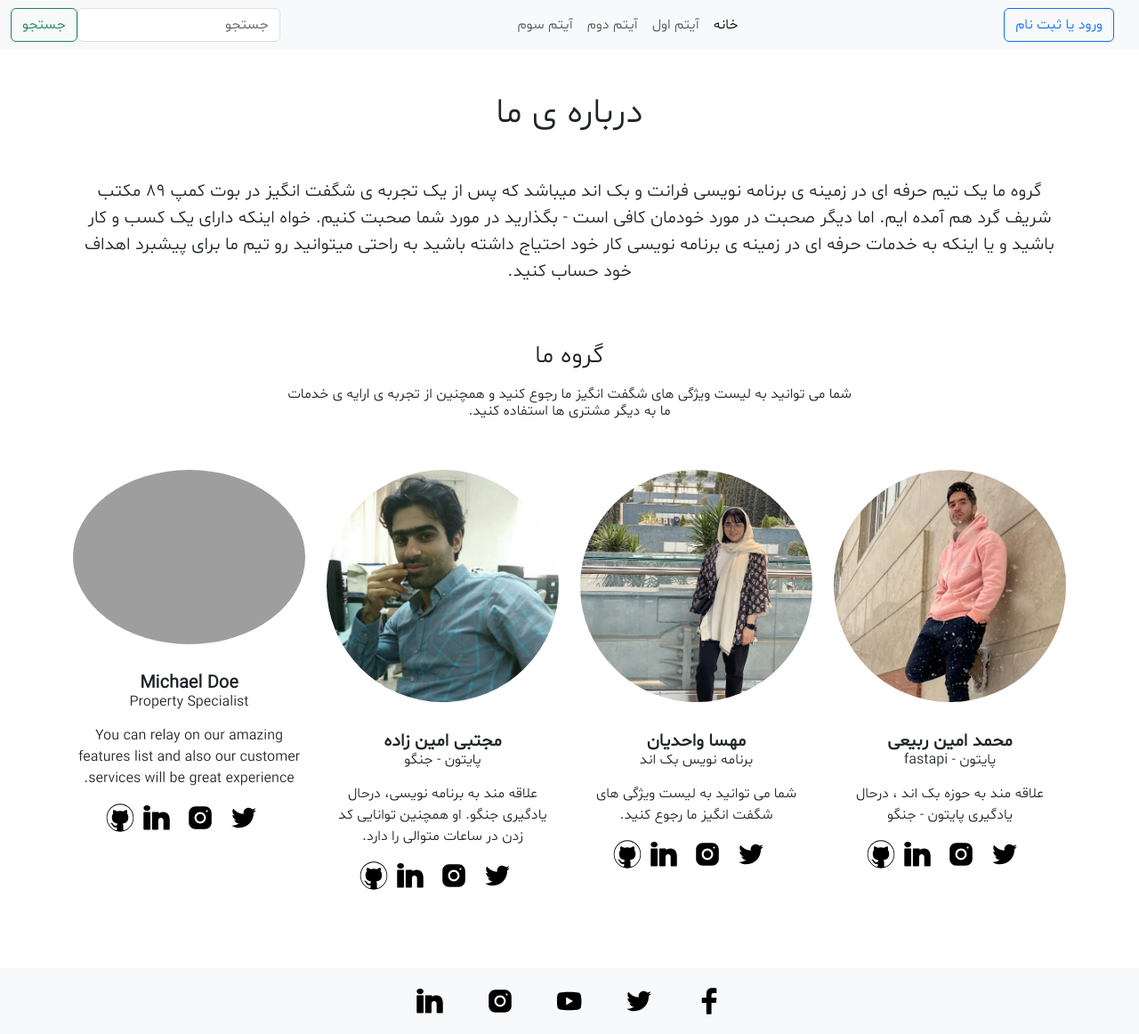
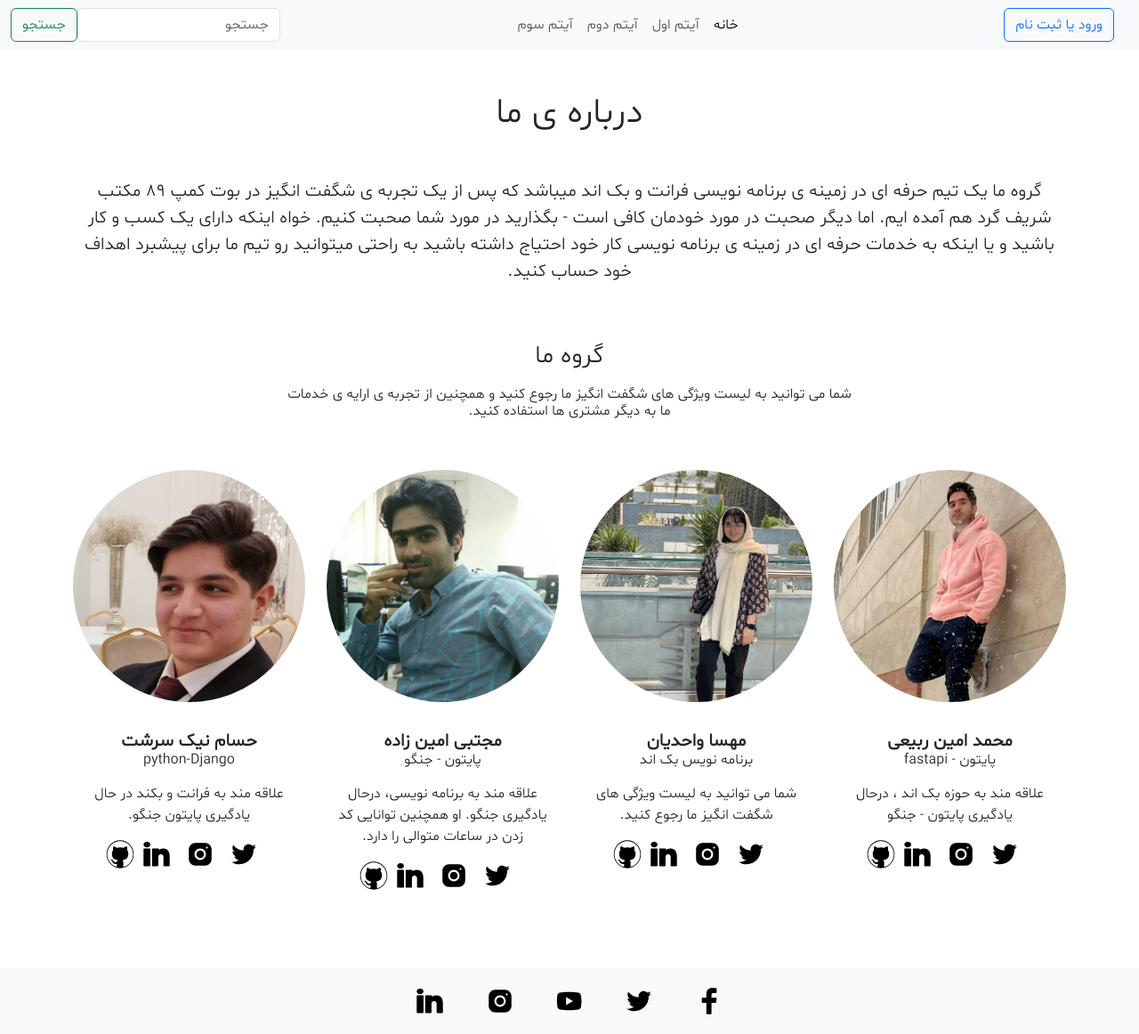
Before and after one commit to mejomba/m89_fastapi_project, a Python web app: template templates/about.html in a window 1280 px wide. Shown: the whole page at 89% size. Run offline with Jinja, Linux system fonts and the light colour scheme; the template is opened without the code that fills it, so the values that code supplies are empty; grey boxes are pictures that could not be loaded.

Commit message:
new_image, html_about

```diff
--- a/main.py
+++ b/main.py
@@ -12,7 +12,7 @@ app.mount("/statics", StaticFiles(directory="statics"), name="statics")
 @app.get('/about')
 def test(request: Request):
     context = {'request': request, 'data': 'any data in python'}
-    return template.TemplateResponse('post.html', context=context)
+    return template.TemplateResponse('about.html', context=context)
 
 
 if __name__ == "__main__":
--- a/templates/about.html
+++ b/templates/about.html
@@ -123,13 +123,13 @@
               <!-- Row -->
               <div class="row">
                 <div class="col-md-12 text-center">
-                  <img src="https://www.wrappixel.com/demos/ui-kit/wrapkit/assets/images/team/t4.jpg" alt="wrapkit" class="img-fluid rounded-circle" width="300" />
+                  <img src="/statics/images/Hesam-mg.jpg" alt="wrapkit" class="img-fluid rounded-circle" width="300" />
                 </div>
                 <div class="col-md-12 text-center">
                   <div class="pt-2">
-                    <h5 class="mt-4 fw-bold mb-0">Michael Doe</h5>
-                    <h6 class="subtitle mb-3">Property Specialist</h6>
-                    <p>You can relay on our amazing features list and also our customer services will be great experience.</p>
+                    <h5 class="mt-4 fw-bold mb-0">حسام نیک سرشت</h5>
+                    <h6 class="subtitle mb-3">python-Django</h6>
+                    <p>علاقه مند به فرانت و بکند در حال یادگیری پایتون جنگو.</p>
                     <ul class="d-flex justify-content-around">
                       <li class="list-inline-item"><a href="#" class="text-decoration-none d-block px-1">
                           <img src="../statics/images/twitter.svg" alt="twitter image"/>
@@ -137,10 +137,10 @@
                       <li class="list-inline-item"><a href="#" class="text-decoration-none d-block px-1">
                           <img src="../statics/images/instagram.svg" alt="instagram image"/>
                       </a></li>
-                      <li class="list-inline-item"><a href="#" class="text-decoration-none d-block px-1">
+                      <li class="list-inline-item"><a href="https://www.linkedin.com/in/hesam-nikseresht-451529268/" class="text-decoration-none d-block px-1">
                           <img src="../statics/images/linkedin-2.svg" alt="linkedin image"/>
                       </a></li>
-                      <li class="list-inline-item"><a href="#" class="text-decoration-none d-block px-1">
+                      <li class="list-inline-item"><a href="https://github.com/Hesamnik" class="text-decoration-none d-block px-1">
                           <img src="../statics/images/github.svg" alt="linkedin image"/>
                       </a></li>
                     </ul>
```
Also changed, not shown: statics/images/Hesam-mg.jpg (added).
